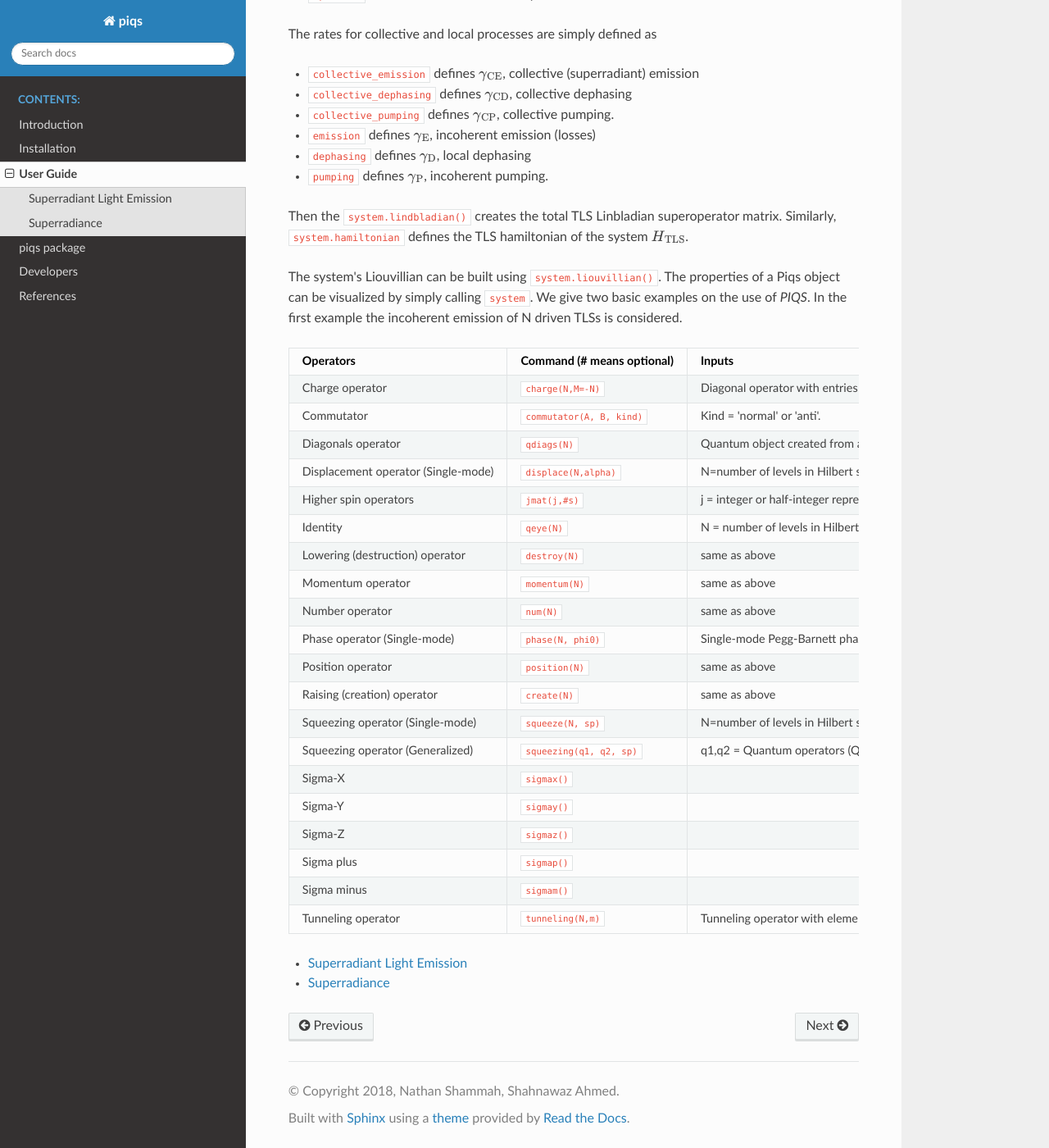
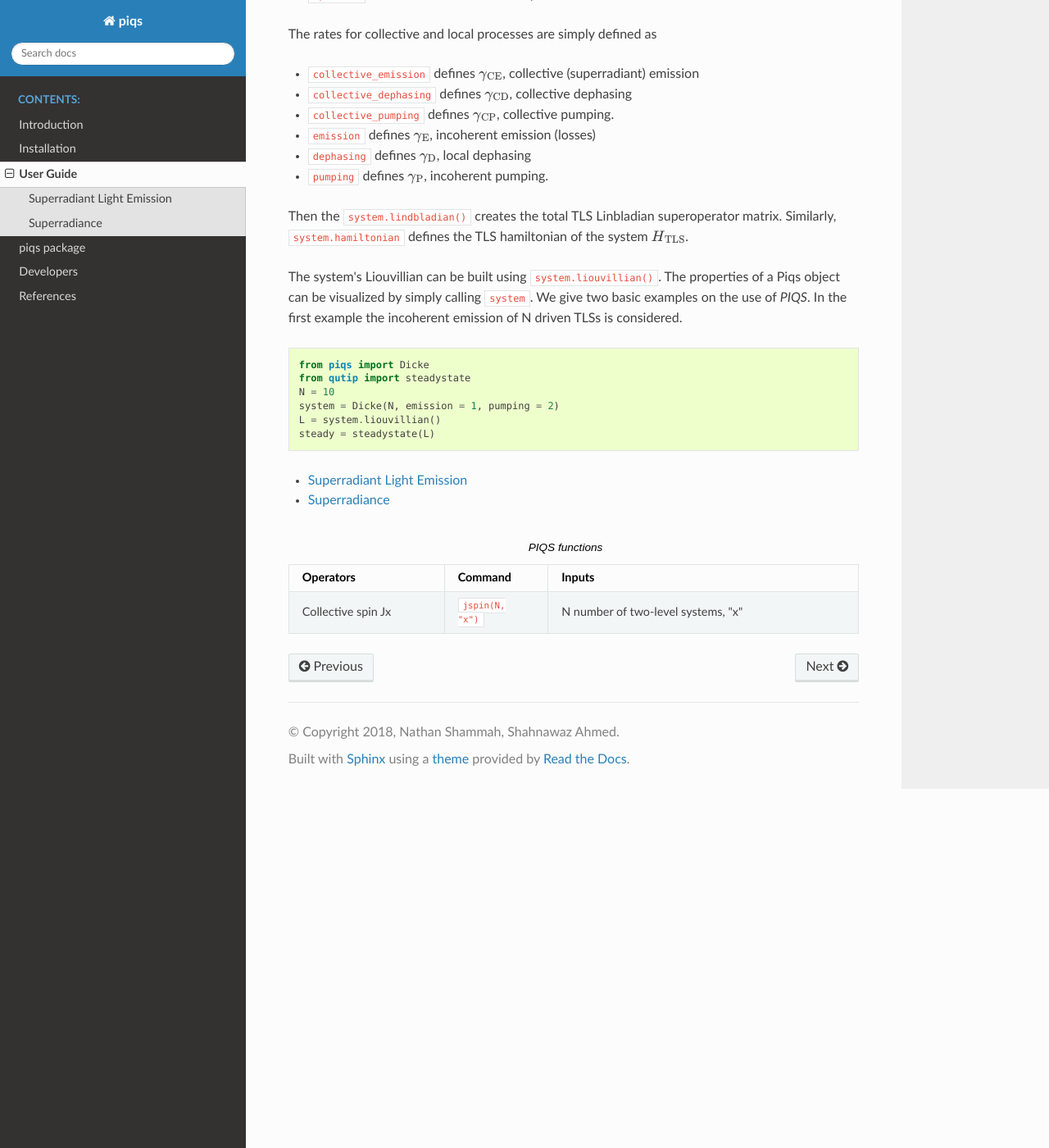
Before and after one commit to nathanshammah/piqs, a Sphinx documentation site: the page built from doc/source/guide.rst, in a window 1280 px wide and 1400 px high, scrolled down 825 px. Shown: the whole window at 82% size. Built offline with Sphinx 7.4.7 and the Read the Docs theme 2.0.0, drawn with Linux system fonts in a browser that asks for light colours.

Commit message:
latest docs

```diff
--- a/doc/source/examples/superradiant_light_emission.rst
+++ b/doc/source/examples/superradiant_light_emission.rst
@@ -13,6 +13,7 @@ When :math:`\gamma_\text{E}=\gamma_\text{D}=0` this dynamics is the classical su
 In this limit, a system initially prepared in the fully-excited state undergoes superradiant light emission whose peak intensity scales proportionally to :math:`N^2`.
 
 .. code-block:: python
+
     from qutip import *
     from piqs import *
     import matplotlib.pyplot as plt
@@ -38,6 +39,7 @@ Now that the system Liouvillian is defined, we can use QuTiP to solve the dynami
 We use as integration time a multiple of the superradiant delay time, :math:`t_\text{D}=\log(N)/(N \gamma_\text{CE})`.
 
 .. code-block:: python
+
     nt = 1001
     td0 = np.log(N)/(N*gCE)
     tmax = 10 * td0
@@ -62,6 +64,7 @@ We use as integration time a multiple of the superradiant delay time, :math:`t_\
 We can then plot the results of the time evolution of the expectation values of the collective spin operators for different initial states.
 
 .. code-block:: python
+
     jmax = (0.5 * N)
     fig1 = plt.figure()
     plt.plot(t/td0, jz_t/jmax)
--- a/doc/source/guide.rst
+++ b/doc/source/guide.rst
@@ -10,15 +10,15 @@ Using this library, the Liouvillian of an ensemble of :math:`N` qubits, or two-l
 Consider a system evolving according to the equation
 
 .. math::
-	\dot{\rho} = \mathcal{D}_\text{TLS}(\rho)=-\frac{i}{\hbar}\lbrack H,\rho \rbrack
-	+\frac{\gamma_\text{CE}}{2}\mathcal{L}_{J_{-}}[\rho]
-	+\frac{\gamma_\text{CD}}{2}\mathcal{L}_{J_{z}}[\rho]
-	+\frac{\gamma_\text{CP}}{2}\mathcal{L}_{J_{+}}[\rho]
+    \dot{\rho} = \mathcal{D}_\text{TLS}(\rho)=-\frac{i}{\hbar}\lbrack H,\rho \rbrack
+    +\frac{\gamma_\text{CE}}{2}\mathcal{L}_{J_{-}}[\rho]
+    +\frac{\gamma_\text{CD}}{2}\mathcal{L}_{J_{z}}[\rho]
+    +\frac{\gamma_\text{CP}}{2}\mathcal{L}_{J_{+}}[\rho]
 
-	+\sum_{n=1}^{N}\left(
-	\frac{\gamma_\text{E}}{2}\mathcal{L}_{J_{-,n}}[\rho]
-	+\frac{\gamma_\text{D}}{2}\mathcal{L}_{J_{z,n}}[\rho]
-	+\frac{\gamma_\text{P}}{2}\mathcal{L}_{J_{+,n}}[\rho]\right)
+    +\sum_{n=1}^{N}\left(
+    \frac{\gamma_\text{E}}{2}\mathcal{L}_{J_{-,n}}[\rho]
+    +\frac{\gamma_\text{D}}{2}\mathcal{L}_{J_{z,n}}[\rho]
+    +\frac{\gamma_\text{P}}{2}\mathcal{L}_{J_{+,n}}[\rho]\right)
 
 
 where :math:`J_{\alpha,n}=\frac{1}{2}\sigma_{\alpha,n}` are SU(2) Pauli spin operators, with :math:`{\alpha=x,y,z}` and :math:`J_{\pm,n}=\sigma_{\pm,n}`. The collective spin operators are :math:`J_{\alpha} = \sum_{n}J_{\alpha,n}` . The Lindblad super-operators are :math:`\mathcal{L}_{A} = 2A\rho A^\dagger - A^\dagger A \rho - \rho A^\dagger A`.
@@ -45,78 +45,28 @@ Then the :code:`system.lindbladian()` creates the total TLS Linbladian superoper
 The system's Liouvillian can be built using :code:`system.liouvillian()`. The properties of a Piqs object can be visualized by simply calling
 :code:`system`. We give two basic examples on the use of *PIQS*. In the first example the incoherent emission of N driven TLSs is considered.
 
-.. code-block: python
+.. code-block:: python
 
-	from piqs import Dicke
-	from qutip import steadystate
-
-	N = 10
-	system = Dicke(N, emission = 1, pumping = 3)
-
-	L = system.liouvillian()
-	steady = steadystate(L)
-
-
-.. cssclass:: table-striped
-
-+--------------------------+----------------------------+----------------------------------------+
-| Operators                | Command (# means optional) | Inputs                                 |
-+==========================+============================+========================================+
-| Charge operator          | ``charge(N,M=-N)``         | Diagonal operator with entries         |
-|                          |                            | from M..0..N.                          |
-+--------------------------+----------------------------+----------------------------------------+
-| Commutator               | ``commutator(A, B, kind)`` | Kind = 'normal' or 'anti'.             |
-+--------------------------+----------------------------+----------------------------------------+
-| Diagonals operator       | ``qdiags(N)``              | Quantum object created from arrays of  |
-|                          |                            | diagonals at given offsets.            |
-+--------------------------+----------------------------+----------------------------------------+
-| Displacement operator    | ``displace(N,alpha)``      | N=number of levels in Hilbert space,   |
-| (Single-mode)            |                            | alpha = complex displacement amplitude.|
-+--------------------------+----------------------------+----------------------------------------+
-| Higher spin operators    | ``jmat(j,#s)``             | j = integer or half-integer            |
-|                          |                            | representing spin, s = 'x', 'y', 'z',  |
-|                          |                            | '+', or '-'                            |
-+--------------------------+----------------------------+----------------------------------------+
-| Identity                 | ``qeye(N)``                | N = number of levels in Hilbert space. |
-+--------------------------+----------------------------+----------------------------------------+
-| Lowering (destruction)   | ``destroy(N)``             | same as above                          |
-| operator                 |                            |                                        |
-+--------------------------+----------------------------+----------------------------------------+
-| Momentum operator        | ``momentum(N)``            | same as above                          |
-+--------------------------+----------------------------+----------------------------------------+
-| Number operator          | ``num(N)``                 | same as above                          |
-+--------------------------+----------------------------+----------------------------------------+
-| Phase operator           | ``phase(N, phi0)``         | Single-mode Pegg-Barnett phase         |
-| (Single-mode)            |                            | operator with ref phase phi0.          |
-+--------------------------+----------------------------+----------------------------------------+
-| Position operator        | ``position(N)``            | same as above                          |
-+--------------------------+----------------------------+----------------------------------------+
-| Raising (creation)       | ``create(N)``              | same as above                          |
-| operator                 |                            |                                        |
-+--------------------------+----------------------------+----------------------------------------+
-| Squeezing operator       | ``squeeze(N, sp)``         | N=number of levels in Hilbert space,   |
-| (Single-mode)            |                            | sp = squeezing parameter.              |
-+--------------------------+----------------------------+----------------------------------------+
-| Squeezing operator       | ``squeezing(q1, q2, sp)``  | q1,q2 = Quantum operators (Qobj)       |
-| (Generalized)            |                            | sp = squeezing parameter.              |
-+--------------------------+----------------------------+----------------------------------------+
-| Sigma-X                  | ``sigmax()``               |                                        |
-+--------------------------+----------------------------+----------------------------------------+
-| Sigma-Y                  | ``sigmay()``               |                                        |
-+--------------------------+----------------------------+----------------------------------------+
-| Sigma-Z                  | ``sigmaz()``               |                                        |
-+--------------------------+----------------------------+----------------------------------------+
-| Sigma plus               | ``sigmap()``               |                                        |
-+--------------------------+----------------------------+----------------------------------------+
-| Sigma minus              | ``sigmam()``               |                                        |
-+--------------------------+----------------------------+----------------------------------------+
-| Tunneling operator       | ``tunneling(N,m)``         | Tunneling operator with elements of the|
-|                          |                            | form :math:`|N><N+m| + |N+m><N|`.      |
-+--------------------------+----------------------------+----------------------------------------+
-
+    from piqs import Dicke
+    from qutip import steadystate
+    N = 10
+    system = Dicke(N, emission = 1, pumping = 2)
+    L = system.liouvillian()
+    steady = steadystate(L)
 
 .. toctree::
    :maxdepth: 2
 
    examples/superradiant_light_emission
    examples/superradiance
+
+.. list-table:: PIQS functions
+   :widths: 15 10 30
+   :header-rows: 1
+
+   * - Operators
+     - Command
+     - Inputs
+   * - Collective spin Jx
+     - ``jspin(N, "x")``
+     - N number of two-level systems, "x"
```
Also changed, not shown: doc/source/examples/superradiance.rst (+16 -33 lines), doc/source/install.md (+2 -1 lines), doc/source/intro.rst (+4 -5 lines).
